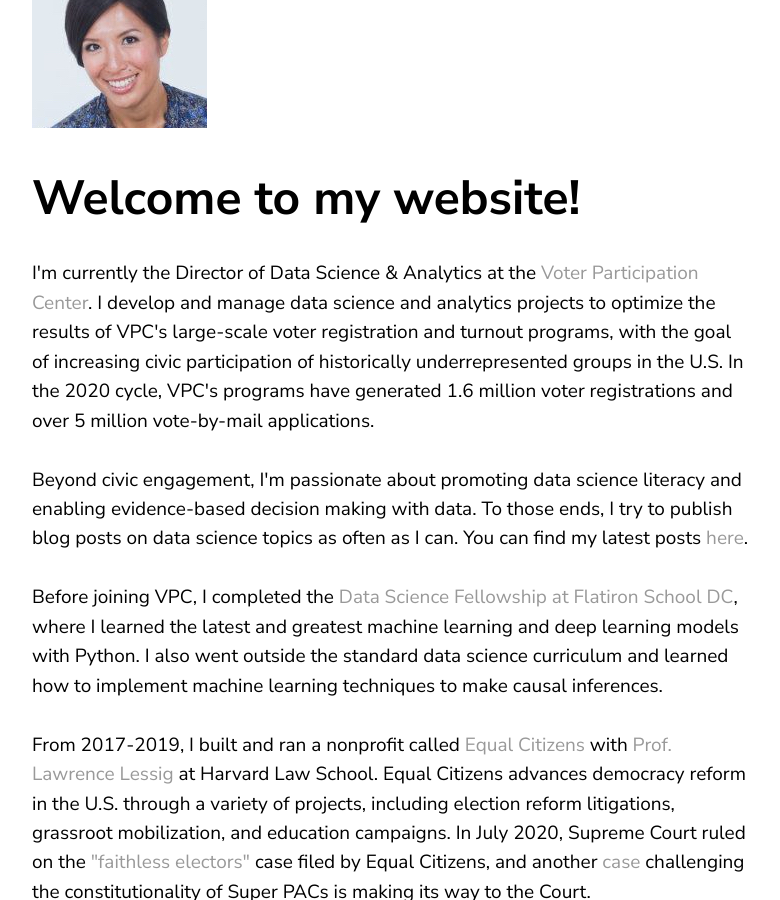
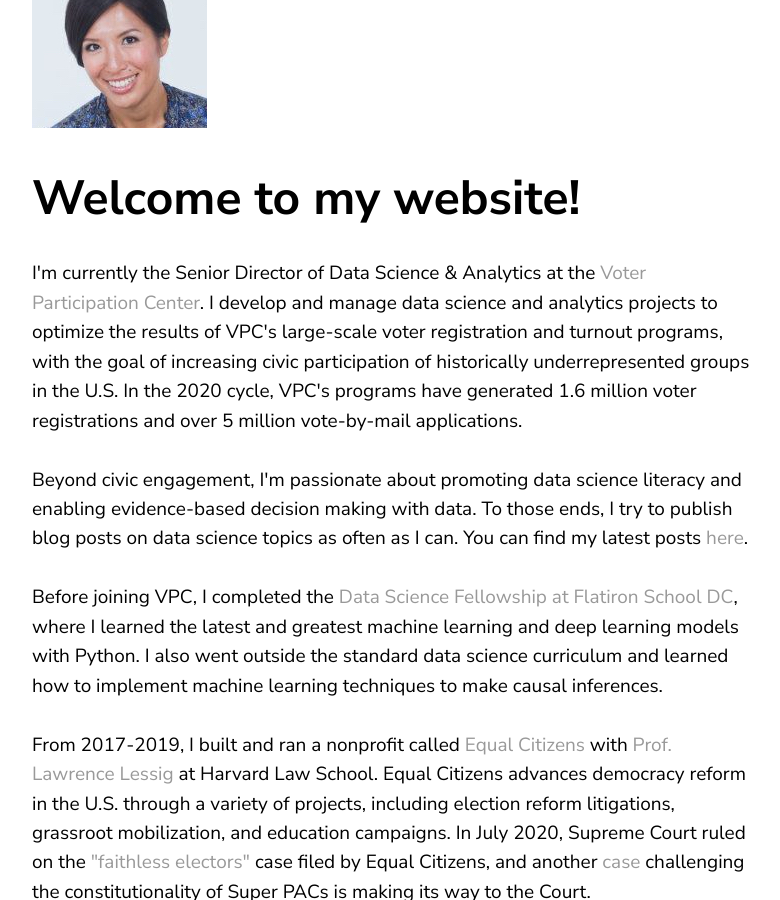
Before and after one commit to phoebetwong/phoebetwong.github.io, a Jekyll site: the page built from index.html, in a window 1280 px wide and 900 px high, scrolled down 472 px. Shown: the whole window, without its empty margins (68-848 px from the left). Built offline with Jekyll 4.4.1, drawn with Linux system fonts in a browser that asks for light colours; a script that is not in the unit is left out.

Commit message:
title update jan 2021

```diff
--- a/about.html
+++ b/about.html
@@ -5,7 +5,7 @@
 <div class="blurb">
 	<img src="assets/head2.jpg" alt="Portfolio Picture"  height="175" width="175" class="headerimg">
 	<h1>Welcome to my website!</h1>
-	<p>I'm currently the Director of Data Science & Analytics at the <a href="https://www.voterparticipation.org/" target="_blank">Voter Participation Center</a>. I develop and manage data science and analytics projects to optimize the results of VPC's large-scale voter registration and turnout programs, with the goal of increasing civic participation of historically underrepresented groups in the U.S. In the 2020 cycle, VPC's programs have generated 1.6 million voter registrations and over 5 million vote-by-mail applications.
+	<p>I'm currently the Senior Director of Data Science & Analytics at the <a href="https://www.voterparticipation.org/" target="_blank">Voter Participation Center</a>. I develop and manage data science and analytics projects to optimize the results of VPC's large-scale voter registration and turnout programs, with the goal of increasing civic participation of historically underrepresented groups in the U.S. In the 2020 cycle, VPC's programs have generated 1.6 million voter registrations and over 5 million vote-by-mail applications.
 		<br><br>
 		Beyond civic engagement, I'm passionate about promoting data science literacy and enabling evidence-based decision making with data. To those ends, I try to publish blog posts on data science topics as often as I can. You can find my latest posts <a href="https://phoebetwong.github.io/mylatestwork.html" target="_blank"> here</a>.
 		<br><br>
--- a/index.html
+++ b/index.html
@@ -5,7 +5,7 @@
 <div class="blurb">
 	<img src="assets/head2.jpg" alt="Portfolio Picture"  height="175" width="175" class="headerimg">
 	<h1>Welcome to my website!</h1>
-	<p>I'm currently the Director of Data Science & Analytics at the <a href="https://www.voterparticipation.org/" target="_blank">Voter Participation Center</a>. I develop and manage data science and analytics projects to optimize the results of VPC's large-scale voter registration and turnout programs, with the goal of increasing civic participation of historically underrepresented groups in the U.S. In the 2020 cycle, VPC's programs have generated 1.6 million voter registrations and over 5 million vote-by-mail applications.
+	<p>I'm currently the Senior Director of Data Science & Analytics at the <a href="https://www.voterparticipation.org/" target="_blank">Voter Participation Center</a>. I develop and manage data science and analytics projects to optimize the results of VPC's large-scale voter registration and turnout programs, with the goal of increasing civic participation of historically underrepresented groups in the U.S. In the 2020 cycle, VPC's programs have generated 1.6 million voter registrations and over 5 million vote-by-mail applications.
 		<br><br>
 		Beyond civic engagement, I'm passionate about promoting data science literacy and enabling evidence-based decision making with data. To those ends, I try to publish blog posts on data science topics as often as I can. You can find my latest posts <a href="https://phoebetwong.github.io/mylatestwork.html" target="_blank"> here</a>.
 		<br><br>
```
Also changed, not shown: resume.md (+1 -1 lines), 2 other files.
